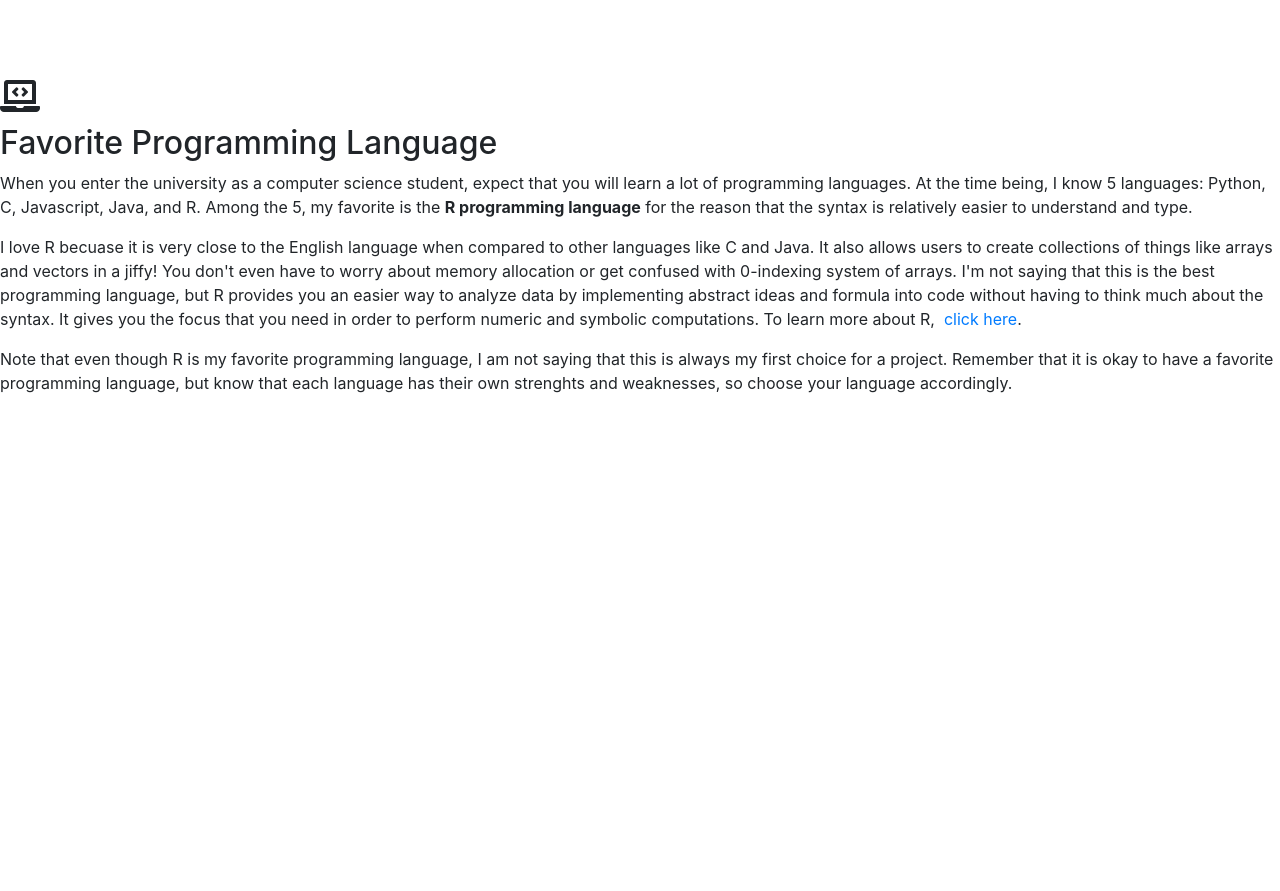
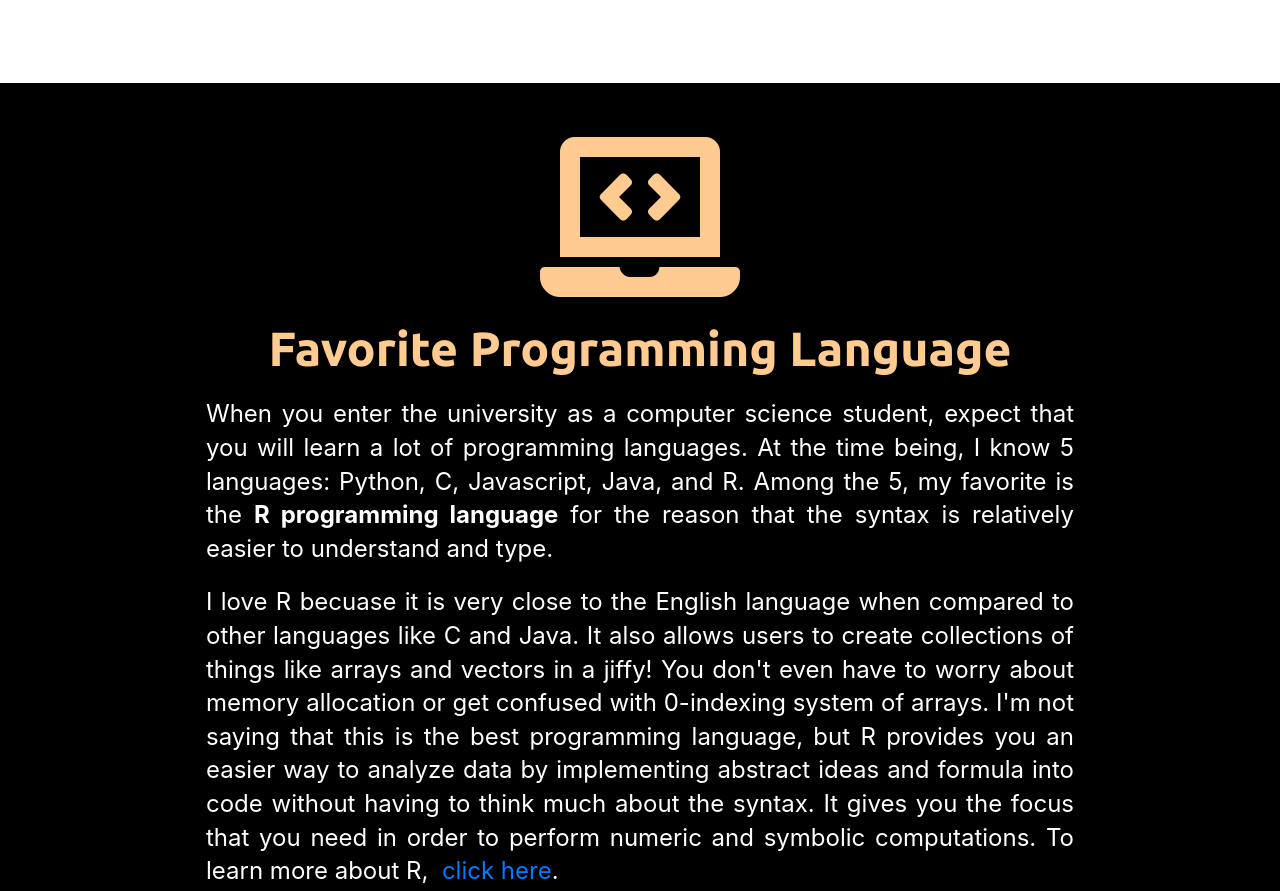
Before and after one commit to redhizon/redhizon.github.io, a plain HTML site: page index.html in a window 1280 px wide. Shown: the part 1728-2619 px from the top of the page. Before the commit the page ends 2139 px from the top, so only its background shows below. Drawn offline with nearby package versions, Linux system fonts and the light colour scheme.

Commit message:
Add css codes for styling the 'Favorite Programming Language' section

```diff
--- a/styles.css
+++ b/styles.css
@@ -89,6 +89,7 @@ body{
 .education{
   margin: 50px auto 45px auto;
   padding: 20px;
+  background-color: white;
 }
 
 .education-content h2{
@@ -107,6 +108,7 @@ body{
   margin-left: auto;
   margin-right: auto;
   margin-bottom: 30px;
+  box-shadow: 0 4px 8px 0 rgba(0, 0, 0, 0.2), 0 6px 20px 0 rgba(0, 0, 0, 0.19);
 }
 
 .education-content p{
@@ -115,3 +117,32 @@ body{
   text-align: justify;
   margin-right: 30px;
 }
+
+/* PROGRAMMING LANGUAGE */
+.programmingLanguage{
+  margin-top: 50px;
+  padding: 20px;
+  background-color: #000;
+  color: white;
+}
+
+.programmingLanguage h2{
+  font-family: 'Ubuntu', sans-serif;
+  font-weight: 700;
+  font-size: 3rem;
+  text-align: center;
+  color: #ffcb91;
+}
+
+.laptop-icon{
+  font-size: 10rem;
+  margin-top: 34px;
+  margin-bottom: 15px;
+}
+
+.programmingLanguage-content p{
+  margin: 20px 15% 20px 15%;
+  line-height: 1.4;
+  font-size: 1.5rem;
+  text-align: justify;
+}
```
